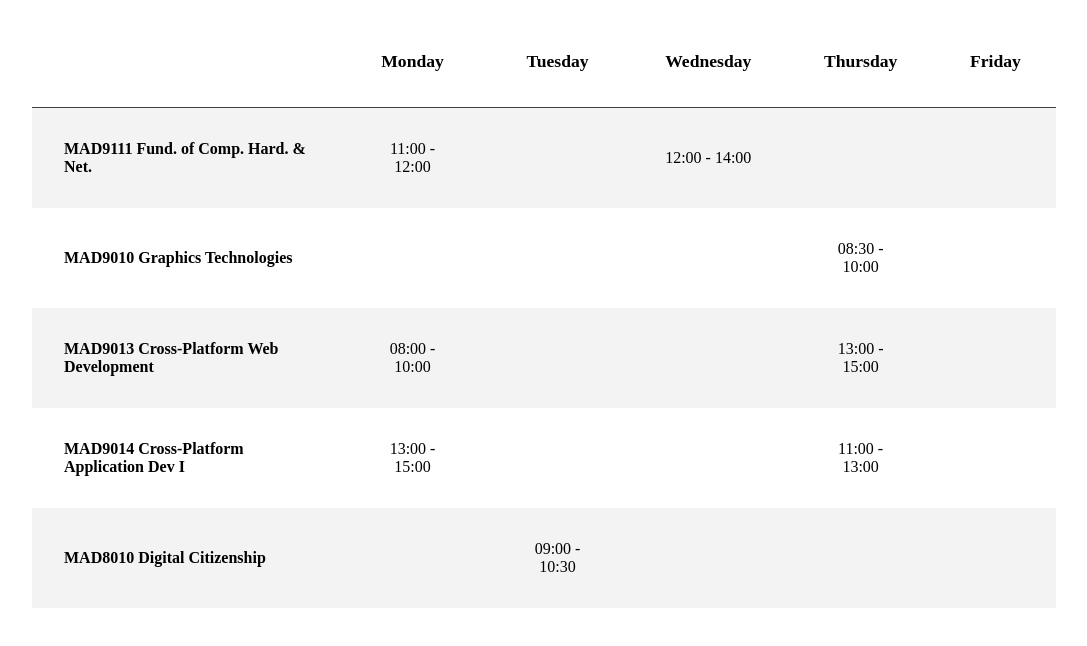
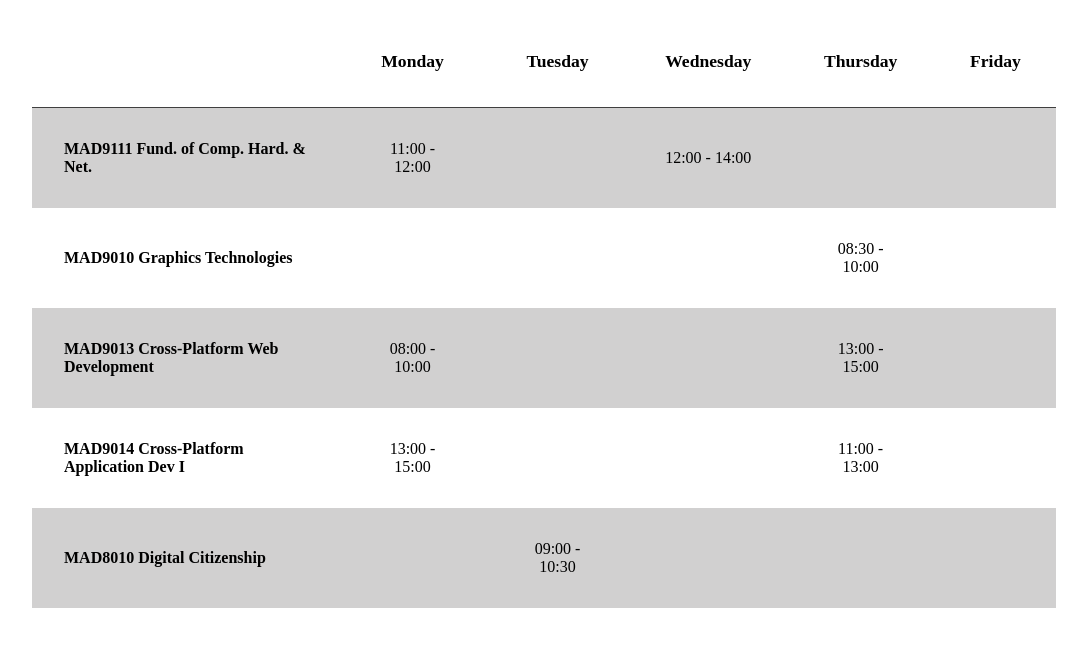
Before and after one commit to mang0055/Pages, a plain HTML site: page MAD9013-Zebra-Table/index.html in a window 1280 px wide. Shown: the whole page, without its empty margins (96-1183 px from the left). Drawn offline with Linux system fonts and the light colour scheme.

Commit message:
color change

```diff
--- a/MAD9013-Zebra-Table/main.css
+++ b/MAD9013-Zebra-Table/main.css
@@ -30,7 +30,7 @@ tbody tr:nth-child(even){
 	background:hsla(0,0%,100%,0.1);
 }
 tbody tr:nth-child(odd){
-    background:hsla(0, 1%, 55%,0.1);
+    background:hsla(0, 1%, 55%,0.4);
 }
 body:not(.nohover)
 tbody tr:hover {
```
